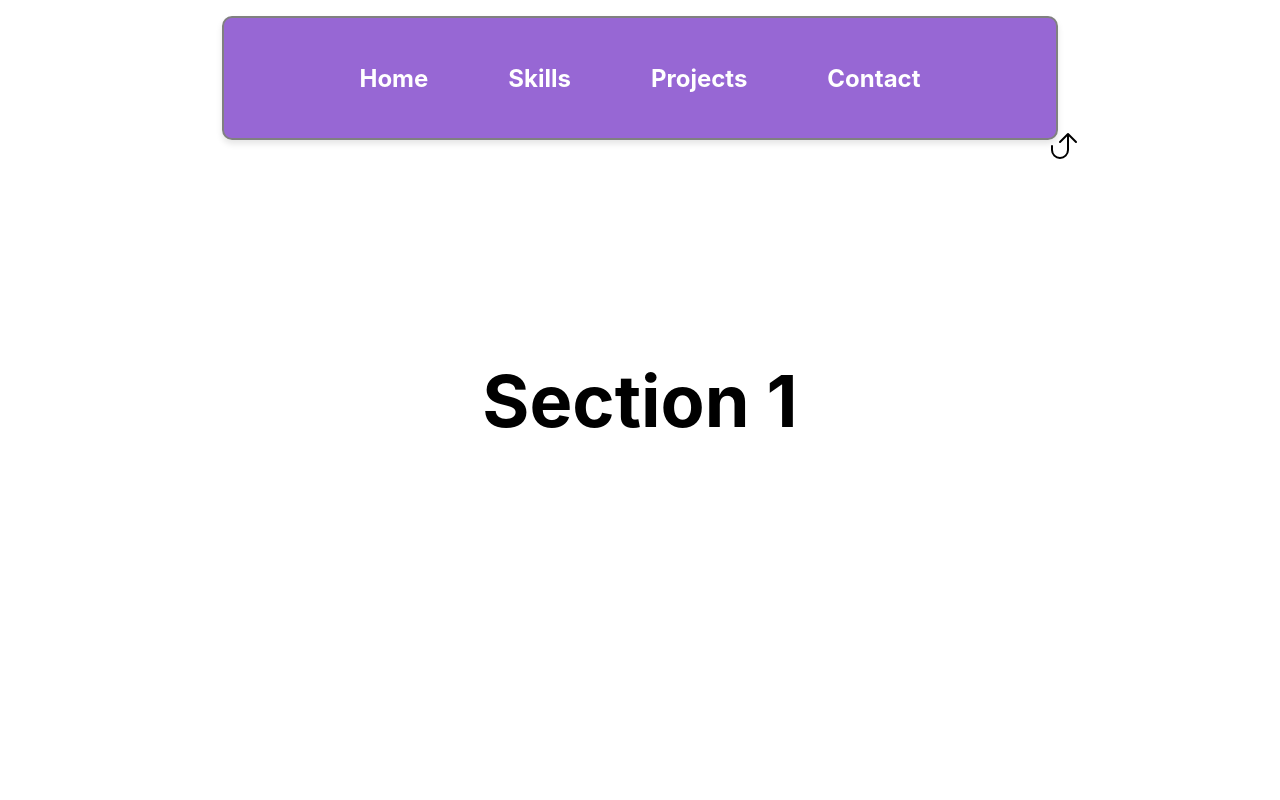
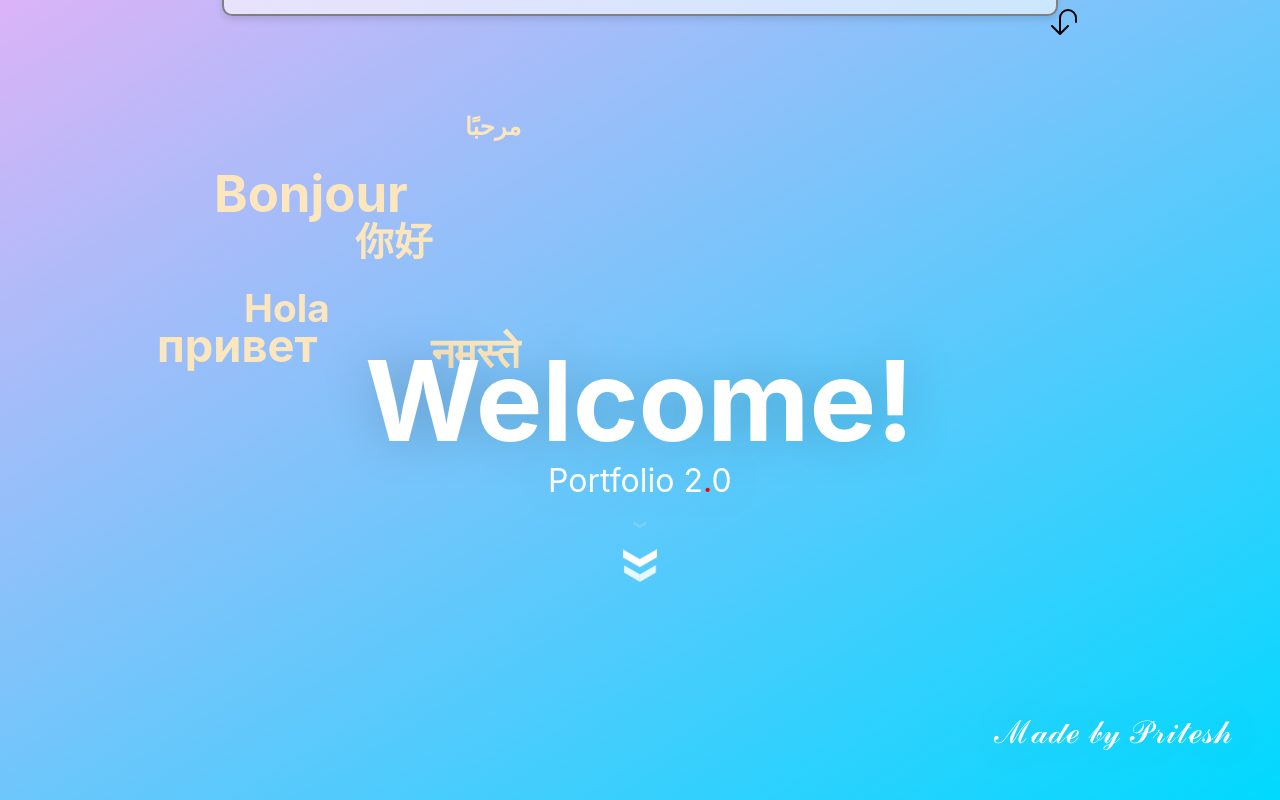
Before and after one commit to Pritesh2k/Bali-Website, a React (Create React App) app: page / in a window 1280 px wide. Shown: the top 800 px of the page. Built offline with nearby package versions, Linux system fonts and the light colour scheme.

Commit message:
Hero 2.0

```diff
--- a/src/Components/CSS/nav.css
+++ b/src/Components/CSS/nav.css
@@ -3,13 +3,14 @@
     justify-content: center;
     align-items: center;
     position: fixed;
+    z-index: 20;
     width: 60dvw;
     height: 15dvh;
     margin-top: 1rem;
     padding-left: 2rem;
     padding-right: 2rem;
 
-    background-color: rgba(82, 3, 184, 0.6); /* Semi-transparent background */
+    background-color: rgba(255, 255, 255, 0.6); /* Semi-transparent background */
     border-radius: 10px;
     border: 2px solid gray;
 
@@ -47,13 +48,13 @@
 
 .Nav-List {
     display: flex;
-    justify-content: center;
+    justify-content: space-between;  /* This ensures equal spacing between the items */
     align-items: center;
     list-style: none;
     margin: 0;
     padding: 0;
     gap: 5rem;
-    color: white;
+    color: rgb(63, 63, 63);
 }
 
 .Nav-List li {
@@ -66,7 +67,7 @@
 
 .Nav-List li:hover {
     transform: scale(1.2);
-    color: rgb(255, 255, 255);
+    color: rgb(0, 0, 0);
 }
 
 .Nav-List li::after {
@@ -76,7 +77,6 @@
     left: 50%;
     width: 0;
     height: 2px;
-    background-color: white;
     transform-origin: center;
     transition: width 0.3s ease, transform-origin 0.3s ease;
     transform: translateX(-50%);
@@ -86,6 +86,33 @@
     width: 100%;
 }
 
+/* Add unique colors for each li underline */
+.Nav-List li:nth-child(1):hover::after {
+    background-color: #ff5100; /* Red */
+}
+
+.Nav-List li:nth-child(2):hover::after {
+    background-color: #ff5100; /* Green */
+}
+
+.Nav-List li:nth-child(3):hover::after {
+    background-color: #ff5100; /* Blue */
+}
+
+.Nav-List li:nth-child(4):hover::after {
+    background-color: #ff5100; /* Yellow */
+}
+
+/* For the first item (left to right animation) */
+.Nav-List li:first-child::after {
+    transform-origin: left;
+}
+
+.Nav-List li:first-child:hover::after {
+    width: 100%;
+}
+
+/* For the last item (right to left animation) */
 .Nav-List li:last-child::after {
     left: auto;
     right: 0;
@@ -97,6 +124,7 @@
     width: 100%;
 }
 
+/* Add some additional spacing for SVG */
 .Nav-Container svg {
     position: absolute;
     color: black;
--- a/src/Components/Nav.js
+++ b/src/Components/Nav.js
@@ -2,7 +2,7 @@ import React, { useState } from 'react';
 import '../Components/CSS/nav.css';
 
 function Nav() {
-  const [isNavVisible, setIsNavVisible] = useState(true); // Manage visibility state
+  const [isNavVisible, setIsNavVisible] = useState(false); // Manage visibility state
 
   const handleNavToggle = () => {
     setIsNavVisible(!isNavVisible); // Toggle nav visibility
--- /dev/null
+++ b/src/Home/CSS/hero.css
@@ -0,0 +1,152 @@
+:root {
+    --base: 0.6rem;
+  }
+
+  .hero-container {
+    display: flex;
+    justify-content: center;
+    align-items: center;
+    width: 100%;
+    height: 100vh;
+  }
+
+  .hero-container .quad-BL {
+    display: flex;
+    justify-content: center;
+    align-items: center;
+    flex-direction: column;
+    width: 100vw;
+    height: 100vh;
+    background: linear-gradient(to bottom right, #dbb3f7, #00d9ff);
+    position: relative;
+  }
+
+  .hero-container .quad-BL h1 {
+    color: white;
+    font-size: 7rem;
+    opacity: 0;
+    z-index: 10; /* Ensure h1 is above h2 elements */
+    text-shadow: 0px 0px 50px rgba(0, 0, 0, 0.205);
+    animation: popOut 1s ease-out forwards;
+    animation-delay: 2s;
+  }
+
+  .hero-container .quad-BL text,
+  .hero-container .quad-BL .made-by {
+    color: white;
+    position: absolute;
+    font-size: 2rem;
+    margin-top: 10rem;
+    opacity: 0;
+    z-index: 10;
+    text-shadow: 0px 0px 50px rgba(0, 0, 0, 0.205);
+    animation: popOut 1s ease-out forwards;
+    animation-delay: 3s;
+  }
+
+  .hero-container .quad-BL text span{
+    color: red;
+    text-shadow: 0px 0px 50px rgb(255, 0, 0);
+  }
+
+  .hero-container .quad-BL .made-by {
+    bottom: 3rem;
+    right: 3rem;
+    animation-delay: 4s;
+  }
+
+  .hero-container .quad-BL h2 {
+    position: absolute;
+    font-size: 2rem;
+    opacity: 0;
+    transform: scale(0) translateY(0);
+    animation: popOut 1s ease-out forwards;
+    color: rgb(252, 230, 189);
+    z-index: 5; /* Ensure h2 is below h1 */
+  }
+
+  @keyframes popOut {
+    0% {
+      transform: scale(0) translateY(0);
+      opacity: 0;
+    }
+    50% {
+      transform: scale(1.2) translateY(-15px);
+      opacity: 1;
+    }
+    100% {
+      transform: scale(1) translateY(0);
+      opacity: 1;
+    }
+  }
+
+  .hero-container .quad-BL .container {
+    display: flex;
+    justify-content: center;
+    align-items: center;
+    position: absolute;
+    margin-top: 15rem;
+    width: 10vw;
+    height: 10vh;
+    opacity: 0;
+
+    animation: popOut 1s ease-out forwards;
+    animation-delay: 5s;
+  }
+
+  .hero-container .quad-BL .container .chevron {
+    position: absolute;
+    width: calc(var(--base) * 3.5);
+    height: calc(var(--base) * 0.8);
+    opacity: 0;
+    transform: scale(0.3);
+    animation: move-chevron 3s ease-out infinite;
+    z-index: 10;
+  }
+
+  .hero-container .quad-BL .container .chevron:first-child {
+    animation: move-chevron 3s ease-out 1s infinite;
+  }
+
+  .hero-container .quad-BL .container .chevron:nth-child(2) {
+    animation: move-chevron 3s ease-out 2s infinite;
+  }
+
+  .hero-container .quad-BL .container .chevron:before,
+  .hero-container .quad-BL .container .chevron:after {
+    content: '';
+    position: absolute;
+    top: 0;
+    height: 100%;
+    width: 50%;
+    background: #ffffff;
+  }
+
+  .hero-container .quad-BL .container .chevron:before {
+    left: 0;
+    transform: skewY(30deg);
+  }
+
+  .hero-container .quad-BL .container .chevron:after {
+    right: 0;
+    width: 50%;
+    transform: skewY(-30deg);
+  }
+
+  @keyframes move-chevron {
+    25% {
+      opacity: 1;
+    }
+    33.3% {
+      opacity: 1;
+      transform: translateY(calc(var(--base) * 3.8));
+    }
+    66.6% {
+      opacity: 1;
+      transform: translateY(calc(var(--base) * 5.2));
+    }
+    100% {
+      opacity: 0;
+      transform: translateY(calc(var(--base) * 8)) scale(0.5);
+    }
+  }
--- a/src/Home/CSS/home.css
+++ b/src/Home/CSS/home.css
@@ -24,16 +24,32 @@
     background-color: #ffffff; /* Tomato */
   }
 
+  .section-1 h1{
+    color: #ff4929;
+  }
+
   .section-2 {
     background-color: #f7f7f7; /* Medium Sea Green */
+  }
+
+  .section-2 h1{
+    color: #32CD32;
   }
 
   .section-3 {
     background-color: #ffffff; /* Dodger Blue */
   }
 
+  .section-3 h1{
+    color: #1E90FF;
+  }
+
   .section-4 {
     background-color: #f7f7f7; /* Medium Purple */
+  }
+
+  .section-4 h1{
+    color: #FFD700;
   }
 
   /* Smooth scrolling */
--- /dev/null
+++ b/src/Home/Main/Hero.js
@@ -0,0 +1,83 @@
+import React, { useEffect } from 'react';
+import '../CSS/hero.css';
+
+function Hero() {
+    useEffect(() => {
+        const h2Elements = document.querySelectorAll('.quad-BL h2');
+        const positions = []; // Store positions of h2 elements to prevent overlap
+
+        const h1 = document.querySelector('.quad-BL h1');
+        const h1Rect = h1.getBoundingClientRect(); // Get the position of the h1 element
+
+        h2Elements.forEach((h2, index) => {
+            // Randomize size between 1.5rem and 3.5rem
+            const randomSize = Math.random() * (3.5 - 1.5) + 1.5;
+            h2.style.fontSize = `${randomSize}rem`;
+
+            // Randomize delay for animation (between 0s and 2s)
+            const randomDelay = Math.random() * 2;
+            h2.style.animationDelay = `${randomDelay}s`;
+
+            let randomY = Math.random() * 15 + 5; // Random Y position between 5rem and 20rem (close to h1)
+            let randomX = Math.random() * 30 - 15; // Random value between -15% and 15% from h1's left
+            let overlap = true;
+
+            // Check for overlap with other h2 elements and the h1 element
+            while (overlap) {
+                overlap = false;
+
+                // Check if the new position overlaps with previous h2 elements
+                for (let i = 0; i < positions.length; i++) {
+                    const [prevX, prevY] = positions[i];
+                    const distance = Math.sqrt(Math.pow(randomX - prevX, 2) + Math.pow(randomY - prevY, 2));
+                    if (distance < 6) { // Ensure 6rem minimum distance between h2 elements
+                        overlap = true;
+                        randomY = Math.random() * 15 + 5; // Adjust Y to avoid overlap
+                        randomX = Math.random() * 30 - 15; // Adjust X to avoid overlap
+                        break;
+                    }
+                }
+
+                // Check if the new position overlaps with the h1 element
+                if (
+                    randomX >= h1Rect.left && randomX <= h1Rect.right &&
+                    randomY >= h1Rect.top && randomY <= h1Rect.bottom
+                ) {
+                    overlap = true;
+                    randomY = Math.random() * 20 + 1; // Adjust Y to avoid overlap with h1
+                    randomX = Math.random() * 30 - 15; // Adjust X to avoid overlap with h1
+                }
+            }
+
+            // Set the position of the h2
+            h2.style.top = `${randomY}rem`;
+            h2.style.left = `calc(20rem + ${randomX}%)`; // Adjust to make sure they are near h1 but not overlapping
+
+            // Store the position of the current h2 to check against the next one
+            positions.push([randomX, randomY]);
+        });
+    }, []);
+
+    return (
+        <div className='hero-container'>
+            <div className='quad-BL'>
+                <h1>Welcome!</h1>
+                <text>Portfolio 2<span>.</span>0</text>
+                <h2>Hola</h2>
+                <h2>你好</h2>
+                <h2>Bonjour</h2>
+                <h2>नमस्ते</h2>
+                <h2>привет</h2>
+                <h2>مرحبًا</h2>
+                <div className='made-by'>ℳ𝒶𝒹ℯ 𝒷𝓎 𝒫𝓇𝒾𝓉ℯ𝓈𝒽</div>
+                <div class="container">
+                    <div class="chevron"></div>
+                    <div class="chevron"></div>
+                    <div class="chevron"></div>
+                </div>
+            </div>
+        </div>
+    );
+}
+
+export default Hero;
--- a/src/Home/Main/Home.js
+++ b/src/Home/Main/Home.js
@@ -2,6 +2,7 @@ import React from 'react';
 import '../CSS/home.css';
 
 import Nav from '../../Components/Nav';
+import Hero from './Hero';
 
 function Home() {
   return (
@@ -9,7 +10,7 @@ function Home() {
       <Nav />
       <div className='sections-container'>
         <section className='section section-1' id='section-1'>
-          <h1>Section 1</h1>
+          <Hero/>
         </section>
         <section className='section section-2' id='section-2'>
           <h1>Section 2</h1>
```
